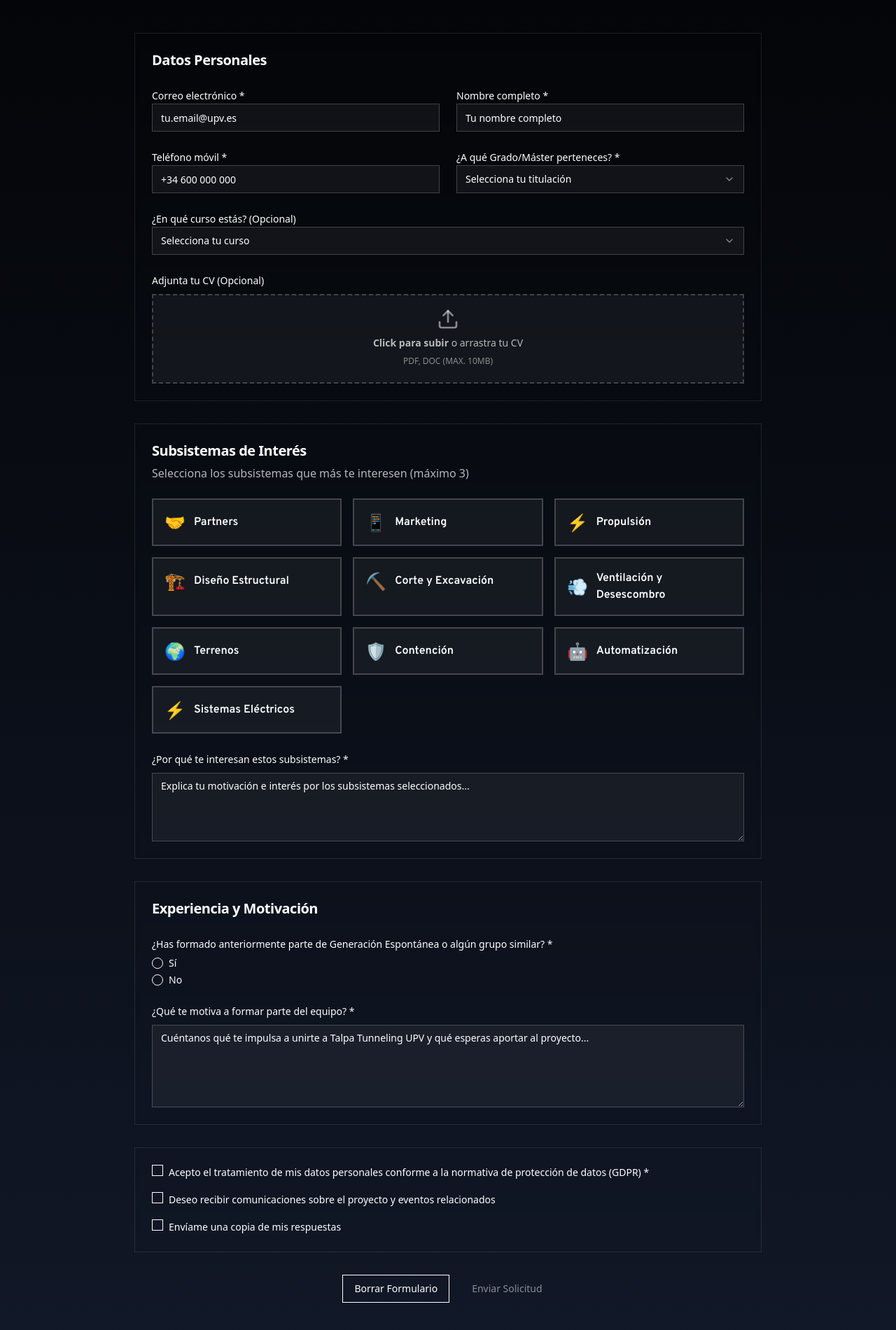
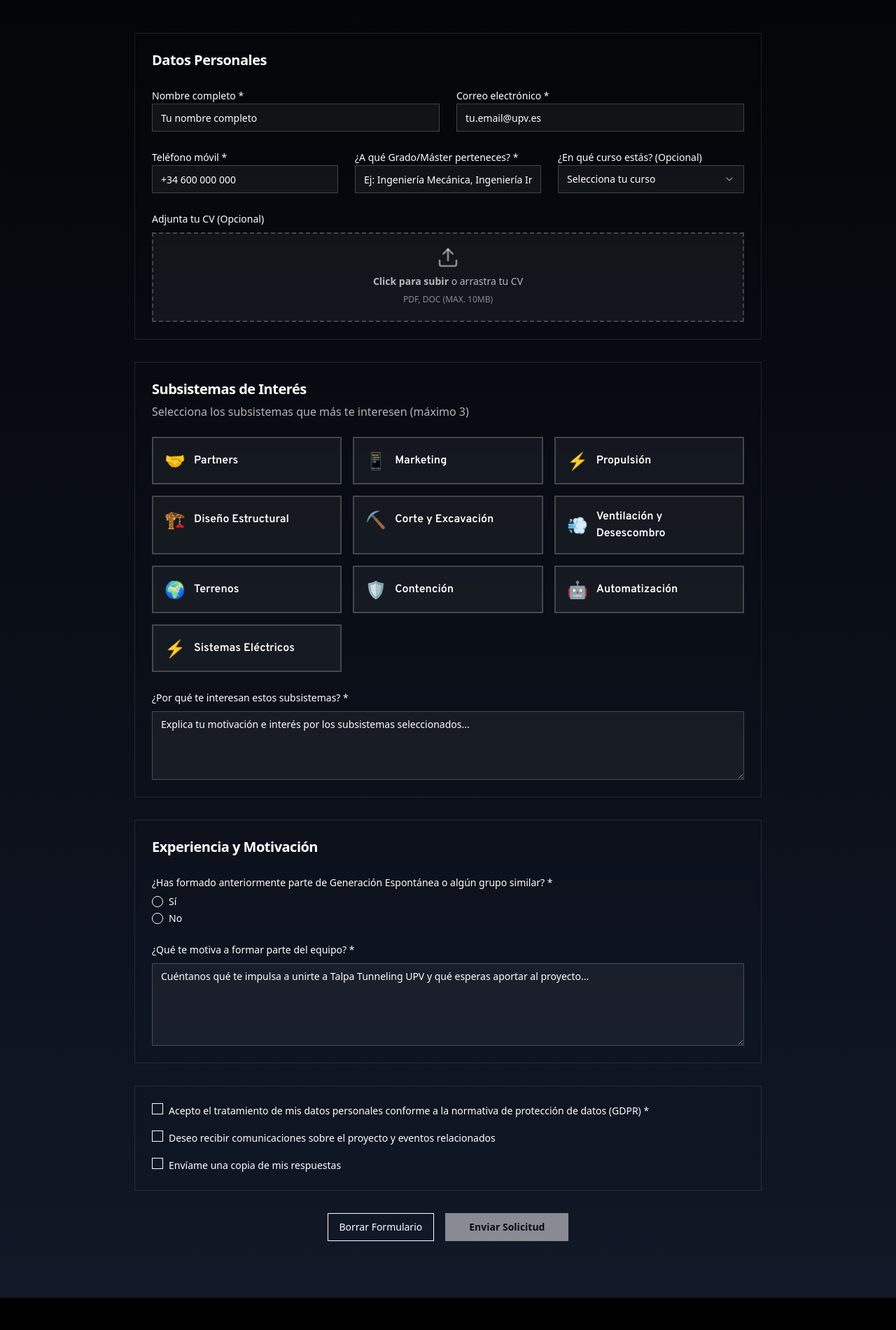
Before and after one commit to irenemg8/talpa, a Next.js app: page /unete in a window 1280 px wide. Shown: the part 565-2465 px from the top of the page at 70% size. Built offline with nearby package versions, Linux system fonts and the light colour scheme.

Commit message:
Cambios Irene |
Formulario

```diff
--- a/components/forms/registration-form.tsx
+++ b/components/forms/registration-form.tsx
@@ -98,6 +98,26 @@ export function RegistrationForm() {
         </CardHeader>
         <CardContent className="space-y-6">
           <div className="grid grid-cols-1 md:grid-cols-2 gap-6">
+
+          <div>
+              <Label htmlFor="fullName">Nombre completo *</Label>
+              <Input
+                id="fullName"
+                placeholder="Tu nombre completo"
+                className="bg-white/5 border-white/20"
+                {...register("fullName", {
+                  required: "El nombre es obligatorio",
+                  minLength: { value: 2, message: "Mínimo 2 caracteres" },
+                })}
+              />
+              {errors.fullName && (
+                <p className="text-red-400 text-sm mt-1 flex items-center">
+                  <AlertCircle className="w-4 h-4 mr-1" />
+                  {errors.fullName.message}
+                </p>
+              )}
+            </div>
+
             <div>
               <Label htmlFor="email">Correo electrónico *</Label>
               <Input
@@ -121,27 +141,10 @@ export function RegistrationForm() {
               )}
             </div>
 
-            <div>
-              <Label htmlFor="fullName">Nombre completo *</Label>
-              <Input
-                id="fullName"
-                placeholder="Tu nombre completo"
-                className="bg-white/5 border-white/20"
-                {...register("fullName", {
-                  required: "El nombre es obligatorio",
-                  minLength: { value: 2, message: "Mínimo 2 caracteres" },
-                })}
-              />
-              {errors.fullName && (
-                <p className="text-red-400 text-sm mt-1 flex items-center">
-                  <AlertCircle className="w-4 h-4 mr-1" />
-                  {errors.fullName.message}
-                </p>
-              )}
-            </div>
+
           </div>
 
-          <div className="grid grid-cols-1 md:grid-cols-2 gap-6">
+          <div className="grid grid-cols-1 md:grid-cols-3 gap-6">
             <div>
               <Label htmlFor="phone">Teléfono móvil *</Label>
               <Input
@@ -149,6 +152,11 @@ export function RegistrationForm() {
                 type="tel"
                 placeholder="+34 600 000 000"
                 className="bg-white/5 border-white/20"
+                maxLength={13}
+                onInput={(e) => {
+                  const target = e.target as HTMLInputElement;
+                  target.value = target.value.replace(/[^0-9+]/g, '');
+                }}
                 {...register("phone", {
                   required: "El teléfono es obligatorio",
                   pattern: {
@@ -167,27 +175,24 @@ export function RegistrationForm() {
 
             <div>
               <Label htmlFor="degree">¿A qué Grado/Máster perteneces? *</Label>
-              <Select onValueChange={(value) => setValue("degree", value)}>
-                <SelectTrigger className="bg-white/5 border-white/20">
-                  <SelectValue placeholder="Selecciona tu titulación" />
-                </SelectTrigger>
-                <SelectContent className="bg-black border-white/20">
-                  <SelectItem value="ing-mecanica">Ingeniería Mecánica</SelectItem>
-                  <SelectItem value="ing-industrial">Ingeniería Industrial</SelectItem>
-                  <SelectItem value="ing-informatica">Ingeniería Informática</SelectItem>
-                  <SelectItem value="ing-telecomunicaciones">Ingeniería de Telecomunicaciones</SelectItem>
-                  <SelectItem value="ing-civil">Ingeniería Civil</SelectItem>
-                  <SelectItem value="ing-aeroespacial">Ingeniería Aeroespacial</SelectItem>
-                  <SelectItem value="ing-energia">Ingeniería de la Energía</SelectItem>
-                  <SelectItem value="ing-materiales">Ingeniería de Materiales</SelectItem>
-                  <SelectItem value="ing-diseno">Ingeniería de Diseño Industrial</SelectItem>
-                  <SelectItem value="otros">Otros</SelectItem>
-                </SelectContent>
-              </Select>
+              <Input
+                id="degree"
+                placeholder="Ej: Ingeniería Mecánica, Ingeniería Industrial..."
+                className="bg-white/5 border-white/20"
+                {...register("degree", {
+                  required: "El grado es obligatorio",
+                  minLength: { value: 2, message: "Mínimo 2 caracteres" },
+                })}
+              />
+              {errors.degree && (
+                <p className="text-red-400 text-sm mt-1 flex items-center">
+                  <AlertCircle className="w-4 h-4 mr-1" />
+                  {errors.degree.message}
+                </p>
+              )}
             </div>
-          </div>
 
-          <div>
+            <div>
             <Label htmlFor="currentYear">¿En qué curso estás? (Opcional)</Label>
             <Select onValueChange={(value) => setValue("currentYear", value)}>
               <SelectTrigger className="bg-white/5 border-white/20">
@@ -203,6 +208,9 @@ export function RegistrationForm() {
               </SelectContent>
             </Select>
           </div>
+          </div>
+
+
 
           <div>
             <Label htmlFor="cv">Adjunta tu CV (Opcional)</Label>
@@ -354,11 +362,20 @@ export function RegistrationForm() {
 
       {/* Botones de acción */}
       <div className="flex flex-col sm:flex-row gap-4 justify-center">
-        <Button type="button" variant="outline" className="btn-secondary" onClick={() => window.location.reload()}>
+        <Button
+          type="button"
+          variant="outline"
+          className="btn-secondary hover:bg-red-600 hover:border-red-600 hover:text-white transition-colors"
+          onClick={() => window.location.reload()}
+        >
           Borrar Formulario
         </Button>
 
-        <Button type="submit" className="btn-primary" disabled={isSubmitting || selectedSubsystems.length === 0}>
+        <Button
+          type="submit"
+          className="bg-white text-black hover:bg-gray-100 border-2 border-white font-semibold px-8 py-3 rounded-lg transition-colors disabled:opacity-50 disabled:cursor-not-allowed"
+          disabled={isSubmitting || selectedSubsystems.length === 0}
+        >
           {isSubmitting ? "Enviando..." : "Enviar Solicitud"}
         </Button>
       </div>
```
